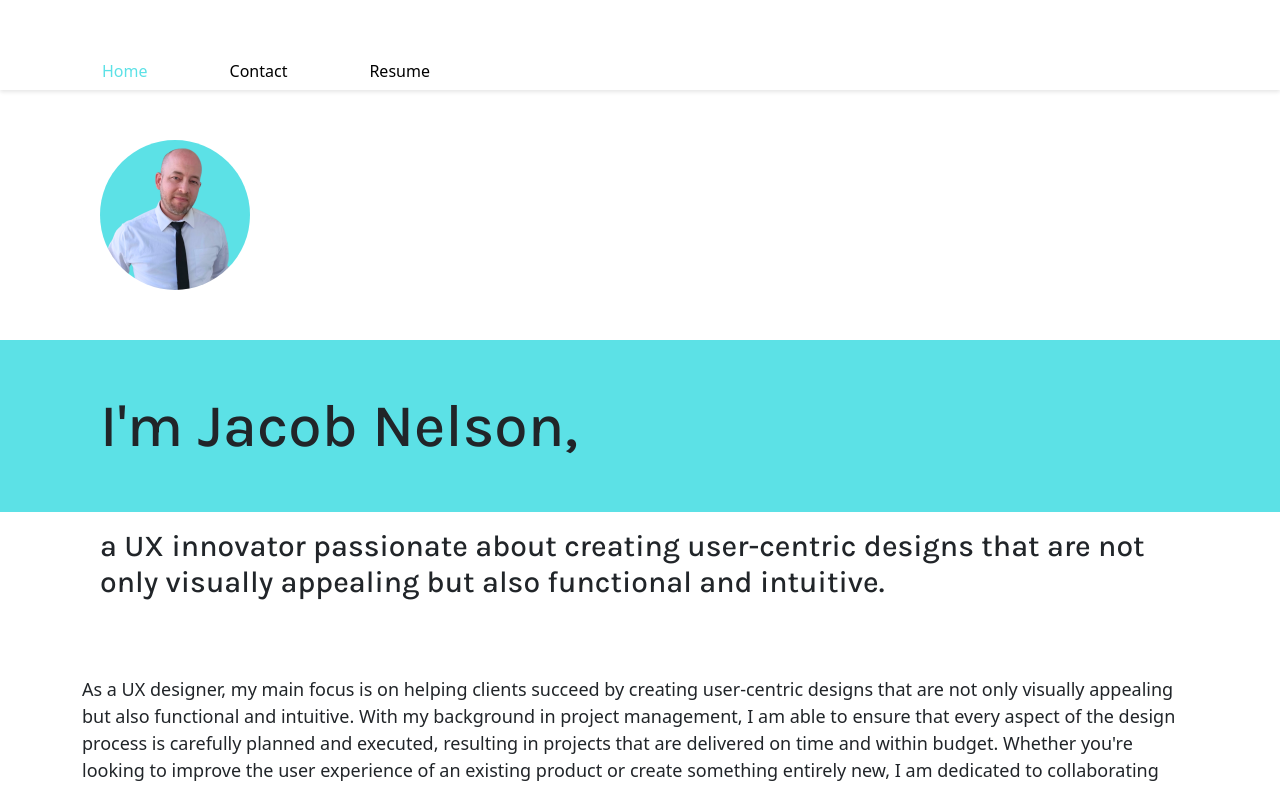
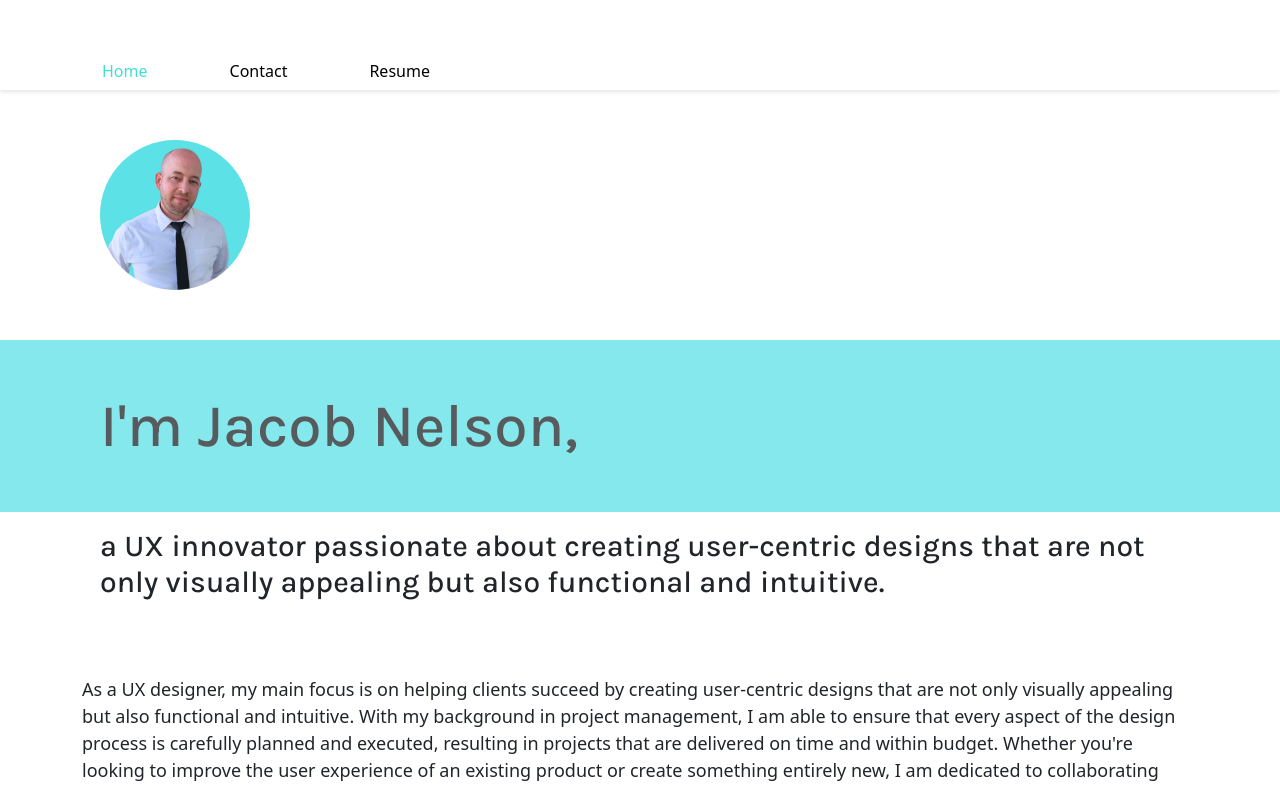
Before and after one commit to Jacobeth/UX_UI_HW_18, a plain HTML site: page index.html in a window 1280 px wide. In both pictures the pointer is over the link 124 px from the left and 71 px from the top of the page. Shown: the top 789 px of the page. Drawn offline with nearby package versions, Linux system fonts and the light colour scheme.

Commit message:
Top nav hover colors

```diff
--- a/index.html
+++ b/index.html
@@ -27,7 +27,7 @@
             font-size: 16px;
         }
         .topnav a:hover {
-            color:#5CE1E6;
+            color:turquoise;
         }
         .topnav a.active {
             background-color: transparent;
--- a/style.css
+++ b/style.css
@@ -142,6 +142,7 @@
   /* Hero section */
   #hero h1 {
     background-color: #5CE1E6;
+    opacity: 75%;
     font-size: 60px;
     padding: 50px 100px;
     max-height: 400px;
```
Also changed, not shown: script.js (added), 1 other file.
